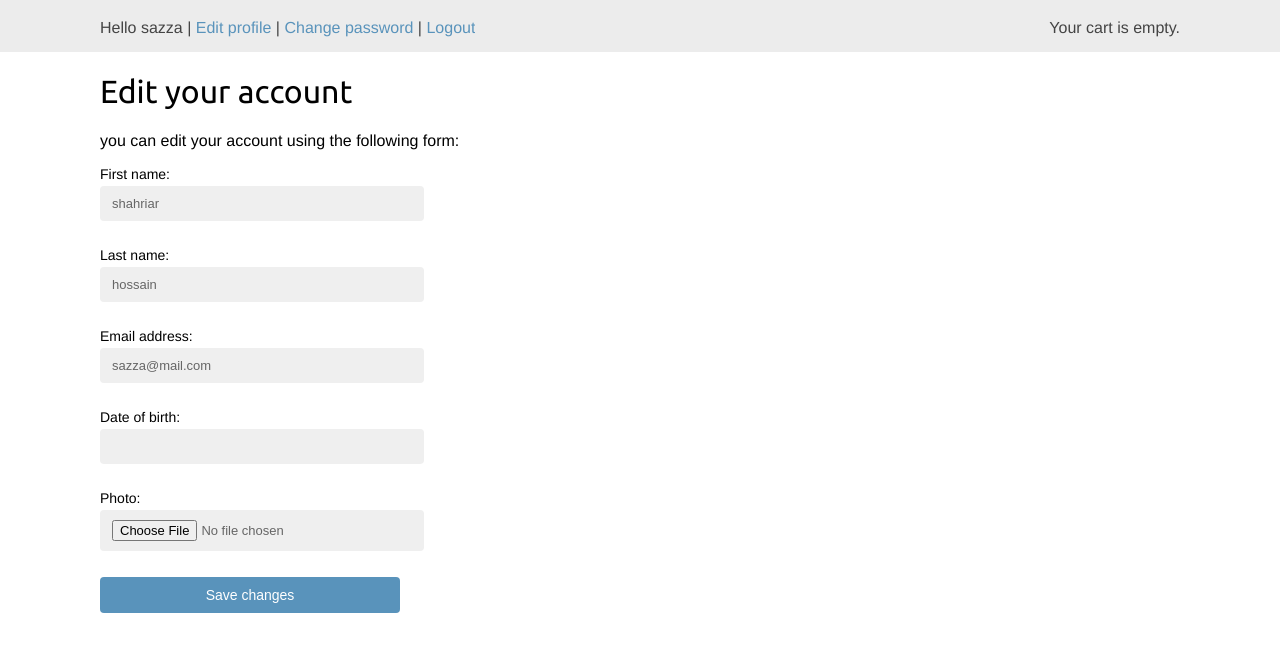
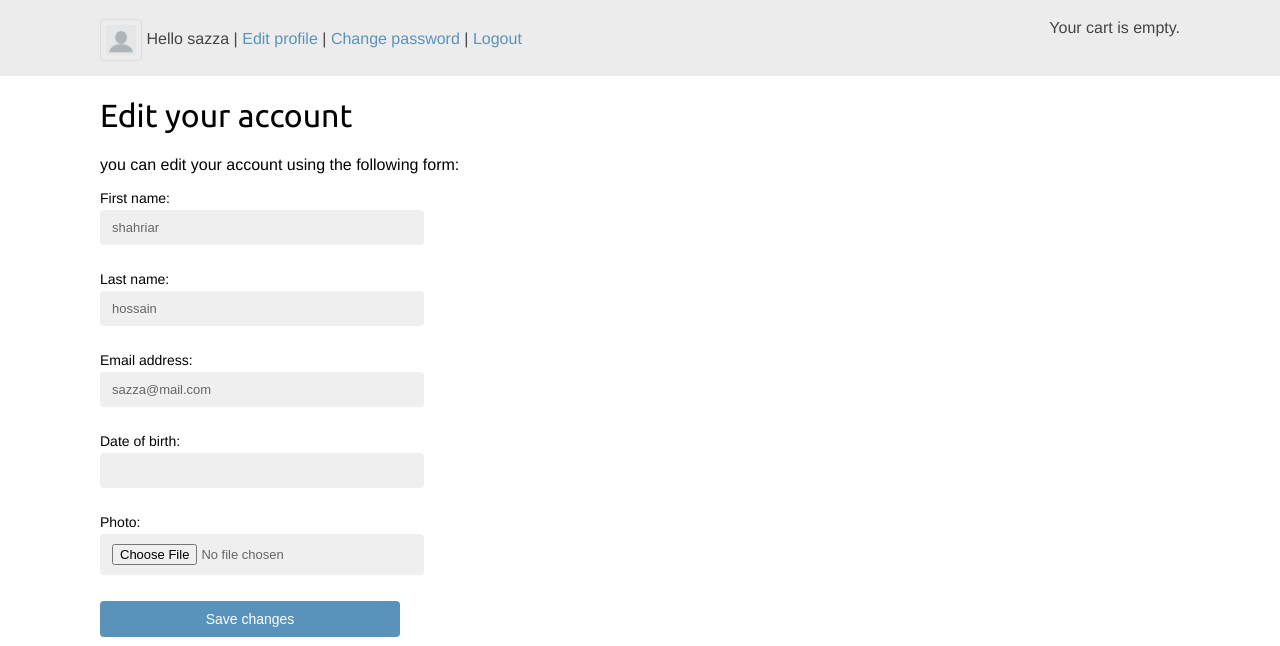
Before and after one commit to Mrsazza/MYSHOP, a Django app: page /account/edit/ in a window 1280 px wide. Shown: the part 46-692 px from the top of the page. Run offline with Django 3.2, Linux system fonts and the light colour scheme; a user stored in the database is signed in; data comes from the database, SQL or seed files in the repository; both versions use the stored data as it was after the commit.

Commit message:
profile picture added

```diff
--- a/shop/static/css/base.css
+++ b/shop/static/css/base.css
@@ -145,6 +145,7 @@ ul.errorlist {
 #subheader .cart {
     float:right;
     padding-top:4px;
+
 }
 #subheader .user {
     float:left;
@@ -164,6 +165,20 @@ ul.errorlist {
 .user ul li:not(:last-child):after {
     content: "|";
 }
+
+.user ul li img {
+    border: 1px solid #ddd;
+    border-radius: 4px;
+    padding: 5px;
+    width: 30px;
+    height: auto;
+    vertical-align: middle;
+  }
+
+.user ul li img:hover {
+    box-shadow: 0 0 2px 1px rgba(0, 140, 186, 0.5);
+}
+
 #content {
     padding:0 100px;
     overflow:hidden;
--- a/shop/templates/shop/base.html
+++ b/shop/templates/shop/base.html
@@ -29,7 +29,7 @@
         <div class="user">
             <ul>
                 {% if request.user.is_authenticated %}
-                <li> Hello {{ request.user.username }} </li>
+                <li><a href="{% url 'edit' %}"> <img src="{% if profile.photo %}{{ profile.photo.url }} {% else %}{% static 'img/default_photo.png' %}{% endif %}"> </a>  Hello {{ request.user.username }} </li>
                 <li><a href="{% url 'edit' %}"> Edit profile </a></li>
                 <li><a href="{% url 'password_change' %}"> Change password </a></li>
                 <li><a href="{% url 'logout' %}"> Logout </a></li>
```
Also changed, not shown: account/migrations/0002_auto_20191108_0645.py (added), account/migrations/0003_auto_20191108_0645.py (added), db.sqlite3, media/users/2019/11/08/15965602_1391072194298842_8195094284928481561_n.jpg (added), media/users/2019/11/08/15965602_1391072194298842_8195094284928481561_n_Gq1xe6C.jpg (added), media/users/2019/11/08/15965602_1391072194298842_8195094284928481561_n_JAMYklc.jpg (added), media/users/2019/11/08/15965602_1391072194298842_8195094284928481561_n_Z113dri.jpg (added), shop/static/img/default_photo.png (added), 1 other file.
